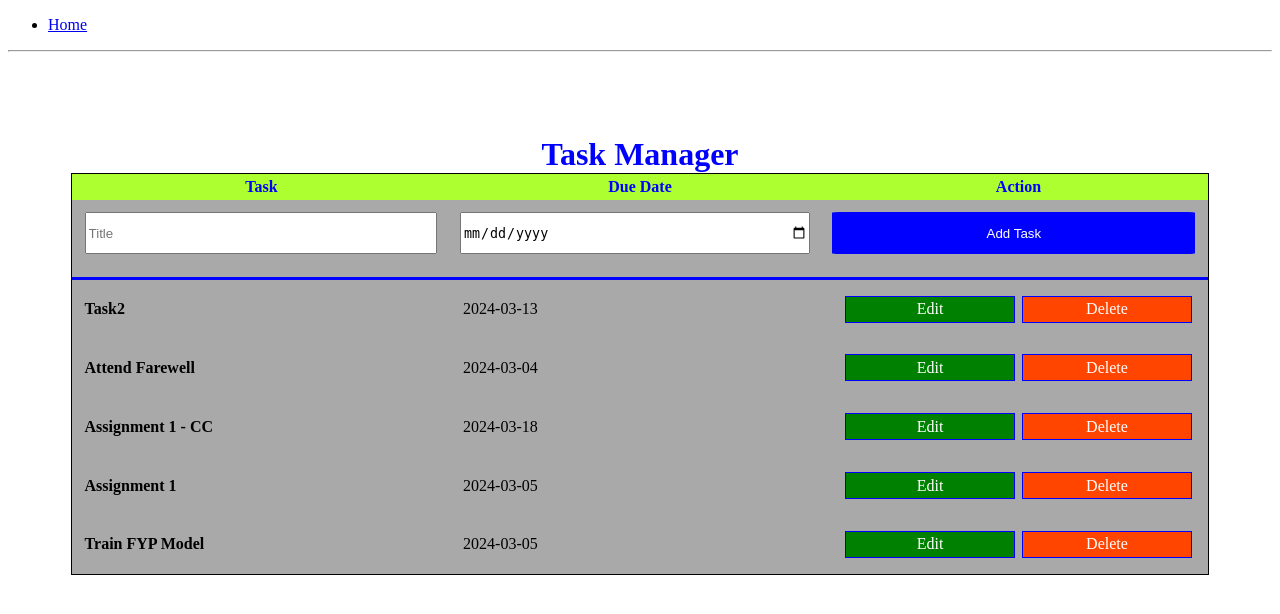
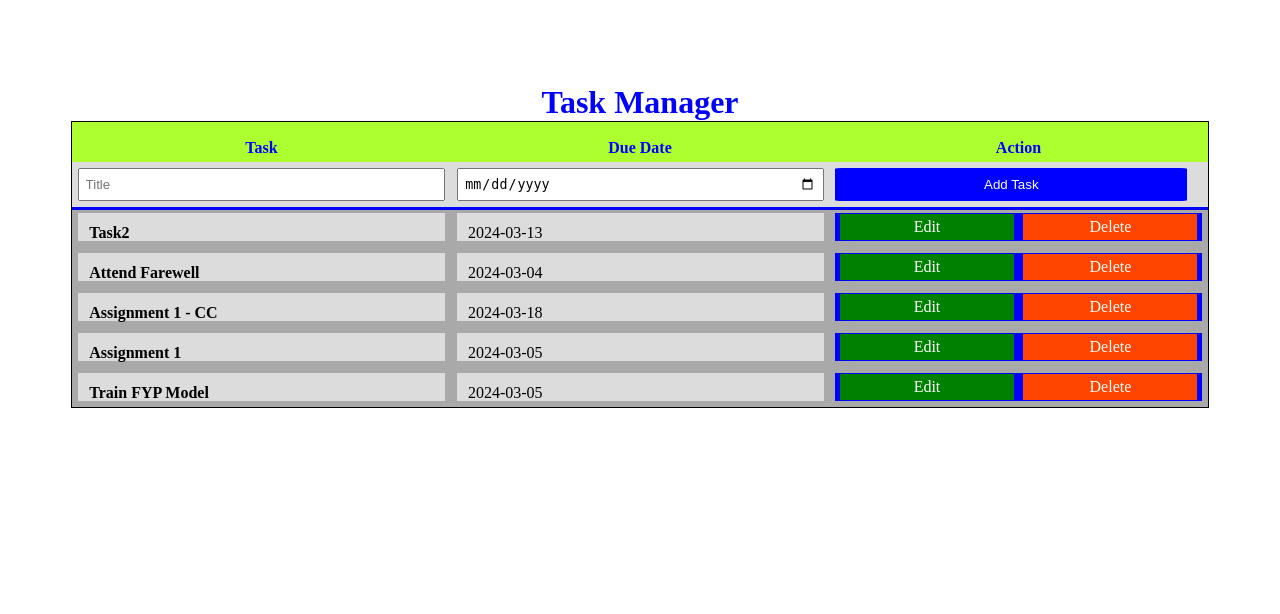
Before and after one commit to farooquememon385/DutyDraft-A-Task-Manager-App-in-Flask, a Flask app: page / in a window 1280 px wide. Shown: the top 614 px of the page. Run offline with Flask 3, Linux system fonts and the light colour scheme.

Commit message:
Final Commit

```diff
--- a/routes.py
+++ b/routes.py
@@ -5,7 +5,6 @@ import forms
 
 @app.route('/')
 @app.route('/index')
-
 @app.route('/tasks')
 def getTask():
     form = forms.AddTaskForm()
--- a/static/style.css
+++ b/static/style.css
@@ -25,49 +25,64 @@
     width: 100%;
     display: flex;
     justify-content: space-between;
+    height: 40px;
   }
 
   table tr td{
-    width: 98%;
+    width: 31%;
     text-align: left;
-    display: flex;
-    justify-content: left;
-    align-items: center;
-    margin: 1%;
+    margin: 0.5%;
+    padding: 1%;
+    background-color: gainsboro;
   }
 
+.buttons{
+  width: 33%;
+  padding: 0;
+  background-color: blue;
+  display: flex;
+  justify-content: space-between;
+  align-items: center;
+}
+
   tr th{
-    width: 33%;
+    width: 100%;
     color: blue;
-    padding: 4px;
+    padding: 1.5%;
     background-color: greenyellow;
   }
 
+.form-row{
+  height: 45px;
+}
   .input-row{
     width: 100%;
+    height: 100%;
+    padding: 0;
     margin: 0;
-    padding-bottom: 1%;
     border-bottom: 3px solid blue;
   }
 
   #form{
     width: 100%;
+    height: 100%;
+    padding: 0;
     display: flex;
   }
 
   #form input{
-    width: 100%;
-    margin: 1%;
+    /* border: 1px solid red; */
+    width: 31%;
+    margin: 0.5%;
+    padding: 0.5%;
   }
 
   button, input[type="button"], input[type="submit"]{
-    width: 95%;
-    margin: 1%;
-    padding: 1%;
+    width: 100%;
     color: white;
     background-color: blue;
+    border: 2px solid  blue;
     outline: none;
-    border: 2px solid  blue;
     border-radius: 2%;
     cursor: pointer;
 
--- a/templates/addtask.html
+++ b/templates/addtask.html
@@ -10,7 +10,7 @@
         <th>Due Date</th>
         <th>Action</th>
       </tr>
-      <tr>
+      <tr class="form-row">
         <td class="input-row">
             <form  id="form" action = '{{ action }}' method="POST">
                 {{ form.csrf_token}}
@@ -28,7 +28,7 @@
           <td>
             {{ task.dueDate }}
           </td>
-          <td>
+          <td class="buttons">
             <a class="edit" href="{{ url_for('editTask', task_id = task.id) }}">Edit</a>
             <a class="delete" href="{{ url_for('deleteTask', task_id = task.id) }}">Delete</a>
           </td>
--- a/templates/header.html
+++ b/templates/header.html
@@ -7,11 +7,6 @@
     <link rel="stylesheet" type="text/css" href="/static/style.css">
 </head>
 <body>
-        <ul>
-            <li><a href="{{ url_for('getTask') }}">Home</a></li>
-            <!-- <li><a href="{{ url_for('addTask') }}">Tasks</a></li> -->
-        </ul>
-        <hr>
         <br>
         <div style="height: 40px;">
         {% with messages = get_flashed_messages() %}
```
Also changed, not shown: instance/data.db.
